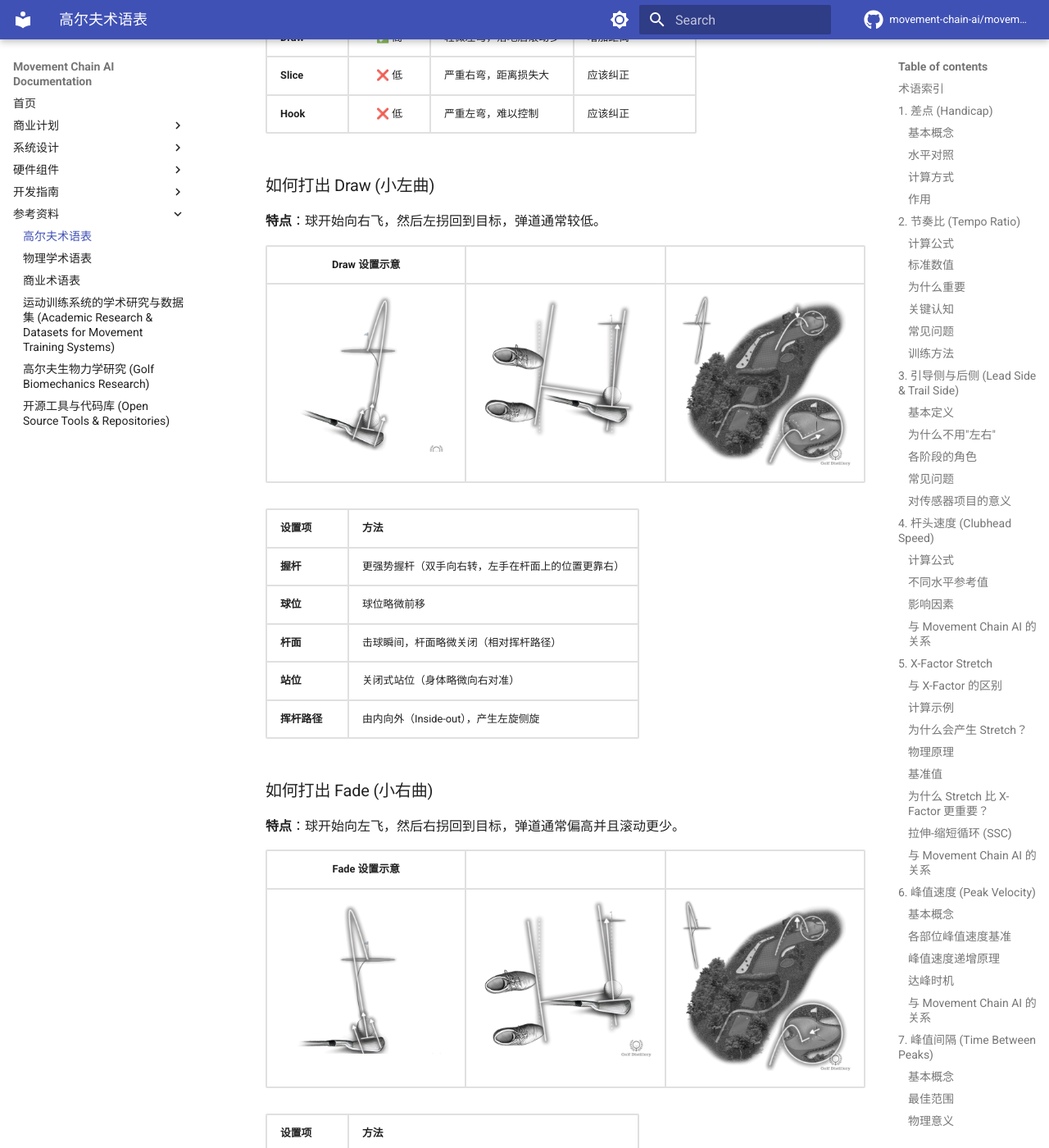
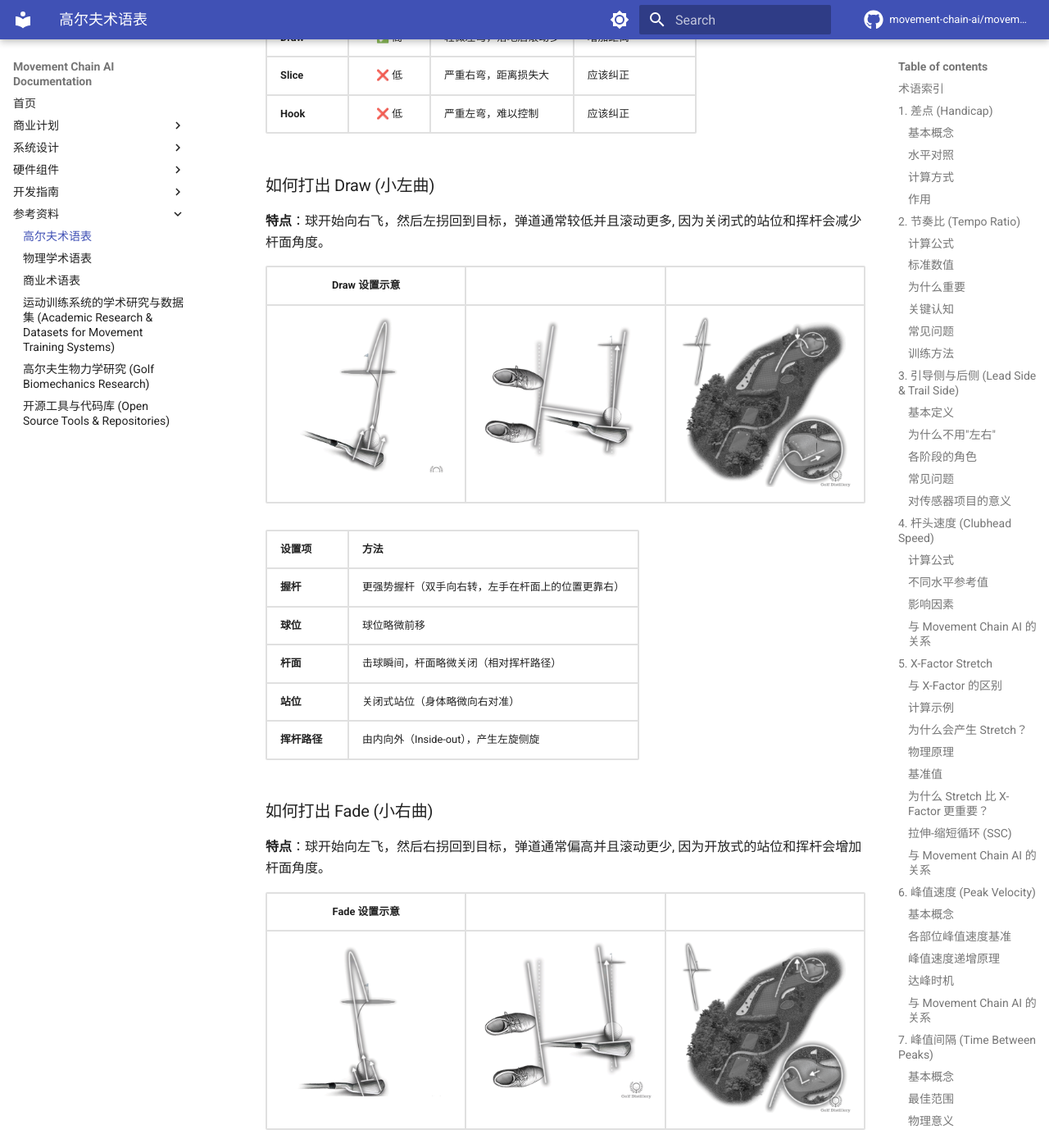
Before and after one commit to movement-chain-ai/movement-chain-docs, an MkDocs documentation site: the page built from docs/zh/reference/golf-glossary.md, in a window 1280 px wide and 1400 px high, scrolled down 18507 px. Shown: the whole window at 82% size. Built offline with MkDocs 1.6.1 and Material for MkDocs 9.7.7, drawn with Linux system fonts in a browser that asks for light colours; comment, search, counter and statistics services are not loaded; the version menu is left out.

Commit message:
更新 Draw/Fade 特点说明
- 补充 Draw 弹道较低滚动更多的原因说明
- 补充 Fade 弹道偏高滚动更少的原因说明

🤖 Generated with [Claude Code](https://claude.com/claude-code)

Co-Authored-By: Claude Opus 4.5 <noreply@anthropic.com>

```diff
--- a/docs/zh/reference/golf-glossary.md
+++ b/docs/zh/reference/golf-glossary.md
@@ -725,7 +725,7 @@ Slice (大右曲):          Fade (小右曲):           Draw (小左曲):
 
 ### 如何打出 Draw (小左曲)
 
-**特点**：球开始向右飞，然后左拐回到目标，弹道通常较低。
+**特点**：球开始向右飞，然后左拐回到目标，弹道通常较低并且滚动更多, 因为关闭式的站位和挥杆会减少杆面角度。
 
 | Draw 设置示意 | | |
 |:--:|:--:|:--:|
@@ -741,7 +741,7 @@ Slice (大右曲):          Fade (小右曲):           Draw (小左曲):
 
 ### 如何打出 Fade (小右曲)
 
-**特点**：球开始向左飞，然后右拐回到目标，弹道通常偏高并且滚动更少。
+**特点**：球开始向左飞，然后右拐回到目标，弹道通常偏高并且滚动更少, 因为开放式的站位和挥杆会增加杆面角度。
 
 | Fade 设置示意 | | |
 |:--:|:--:|:--:|
```
